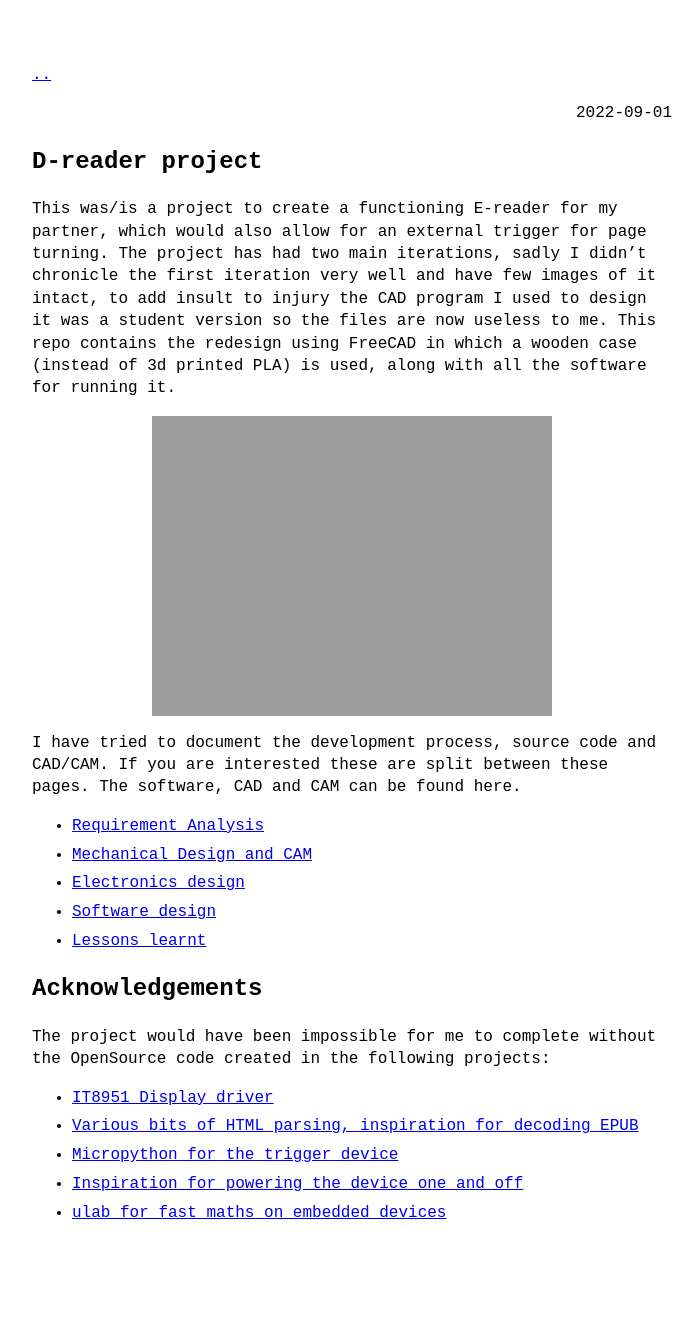
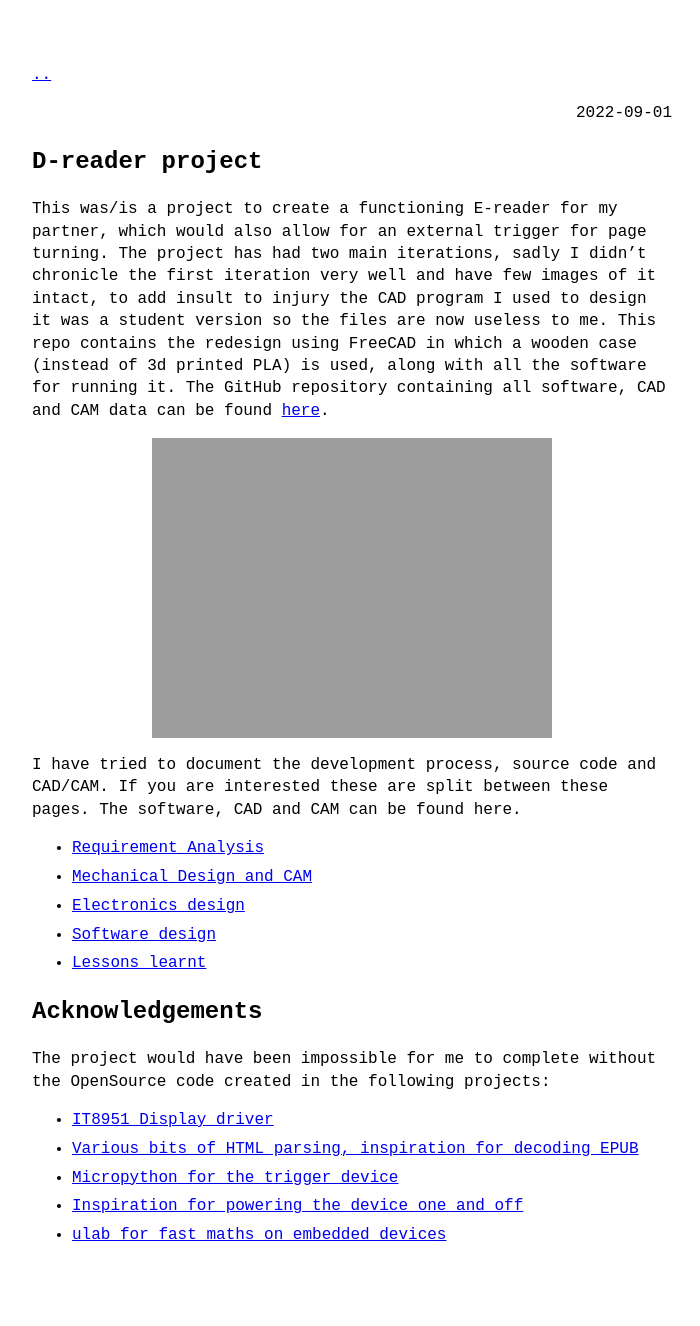
Before and after one commit to dtourolle/dtourolle.github.io, a Jekyll site: the page built from _posts/2022-09-1-e-reader.md, in a window 1280 px wide. Shown: the whole page, without its empty margins (288-988 px from the left). Built offline with Jekyll 4.4.1, drawn with Linux system fonts in a browser that asks for light colours; before the commit the page ends 1304 px from its top, so only the background shows below that.

Commit message:
link to github

```diff
--- a/_posts/2022-09-1-e-reader.md
+++ b/_posts/2022-09-1-e-reader.md
@@ -6,17 +6,19 @@ title: "D-reader project"
 ---
 
 
-This was/is a project to create a functioning E-reader for my partner, which would also allow for an external trigger for page turning. The project has had two main iterations, sadly I didn't chronicle the first iteration very well and have few images of it intact, to add insult to injury the CAD program I used to design it was a student version so the files are now useless to me. This repo contains the redesign using FreeCAD in which a wooden case (instead of 3d printed PLA) is used, along with all the software for running it.
+This was/is a project to create a functioning E-reader for my partner, which would also allow for an external trigger for page turning. The project has had two main iterations, sadly I didn't chronicle the first iteration very well and have few images of it intact, to add insult to injury the CAD program I used to design it was a student version so the files are now useless to me. This repo contains the redesign using FreeCAD in which a wooden case (instead of 3d printed PLA) is used, along with all the software for running it. The GitHub repository containing all software, CAD and CAM data can be found [here](https://github.com/dtourolle/d-reader-public).
 
 ![](./assets/images/image%20(4).jpg)
 
 I have tried to document the development process, source code and CAD/CAM. If you are interested these are split between these pages. The software, CAD and CAM can be found here.
+
 
 - [Requirement Analysis](https://dtourolle.github.io/requirement-analysis.html)
 - [Mechanical Design and CAM](https://dtourolle.github.io/mechanical.html)
 - [Electronics design](https://dtourolle.github.io/electronics.html)
 - [Software design](https://dtourolle.github.io/software.html)
 - [Lessons learnt](https://dtourolle.github.io/lessons.html)
+
 
 
 # Acknowledgements
```
